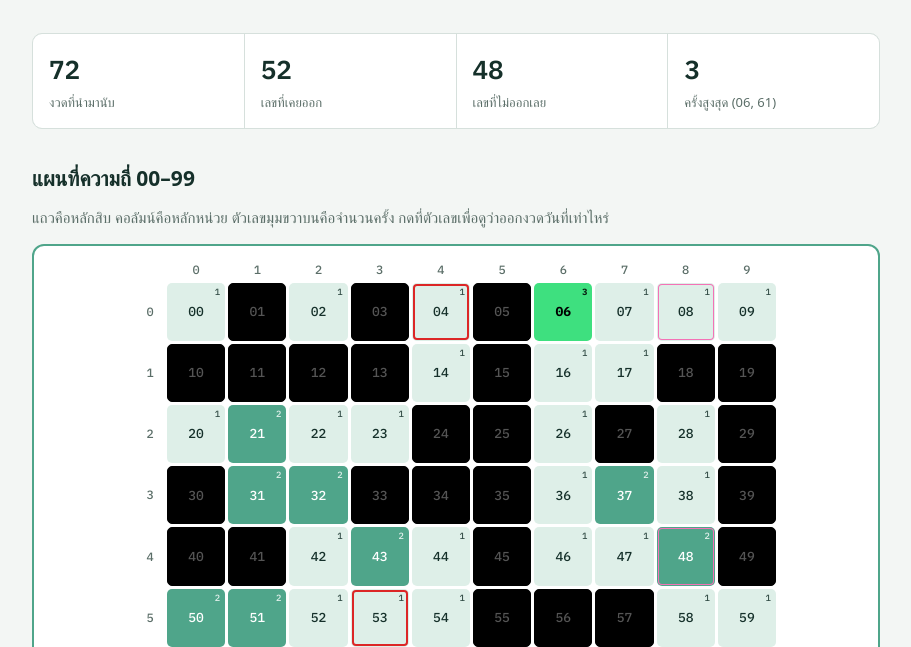
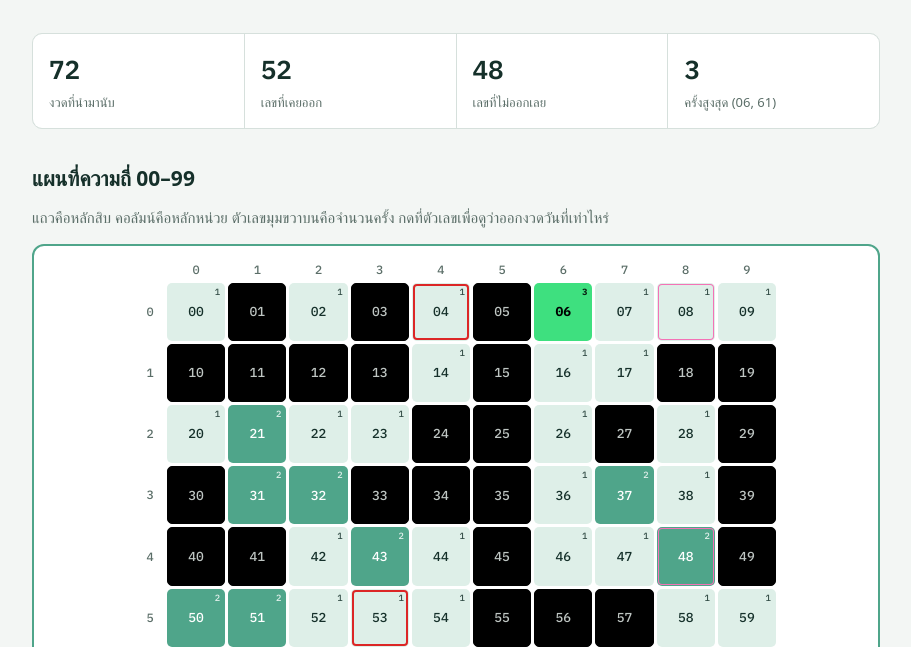
Before and after one commit to burapa-software/lotto-stats, a plain HTML site: page index.html in a window 1280 px wide. Shown: the part 141-788 px from the top of the page, without its empty margins (184-1095 px from the left). Drawn offline with Linux system fonts and the light colour scheme; a web font is replaced by a local one.

Commit message:
ตัวเลขที่ไม่ออกเป็นสีเทาสว่าง
Co-Authored-By: Claude Opus 5.5 <noreply@anthropic.com>
Claude-Session: https://claude.ai/code/session_0126jRDA5VzzJueQZAkK71FC

```diff
--- a/index.html
+++ b/index.html
@@ -13,7 +13,7 @@
   --bg:#f3f6f4; --surface:#ffffff; --ink:#15302a; --muted:#5b6e68; --line:#d6e0dc;
   --heat0:#eef3f1; --heat1:#deefe8; --heat2:#4fa58a; --heat3:#3ee07f;
   --gold:#b7791f; --goldbg:#fbf1dc;
-  --never:#000000; --never-ink:#555555; --never-edge:#000000; --red:#dc2626; --pink:#f472b6;
+  --never:#000000; --never-ink:#bfc6c3; --never-edge:#000000; --red:#dc2626; --pink:#f472b6;
   --f-display:"Bai Jamjuree","IBM Plex Sans Thai",system-ui,sans-serif;
   --f-body:"IBM Plex Sans Thai",system-ui,sans-serif;
   --f-mono:"IBM Plex Mono",ui-monospace,Menlo,monospace;
```
